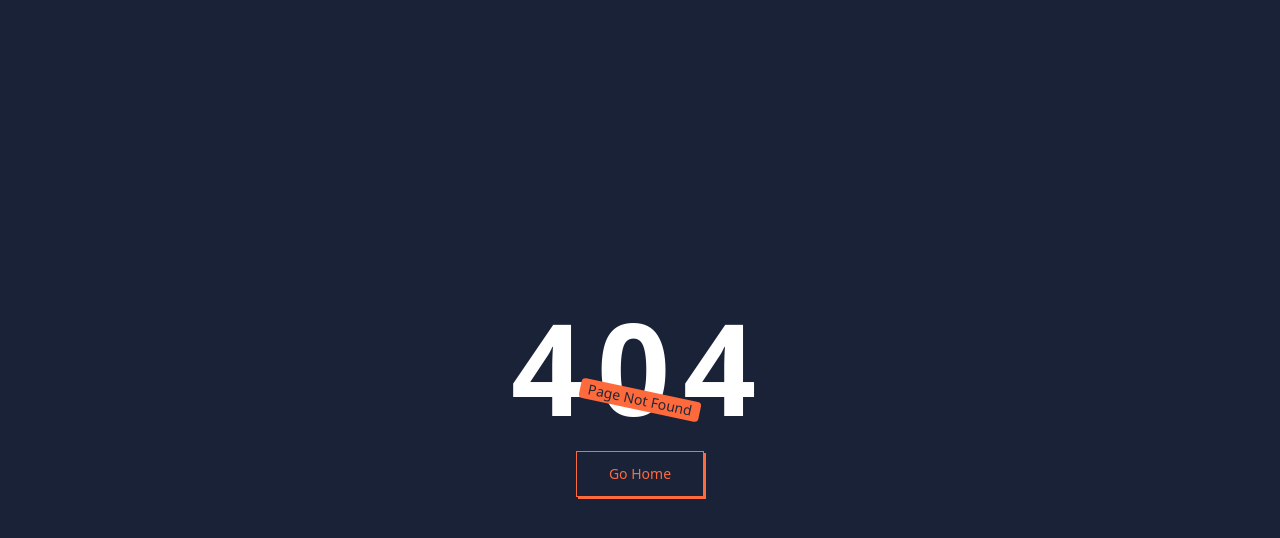
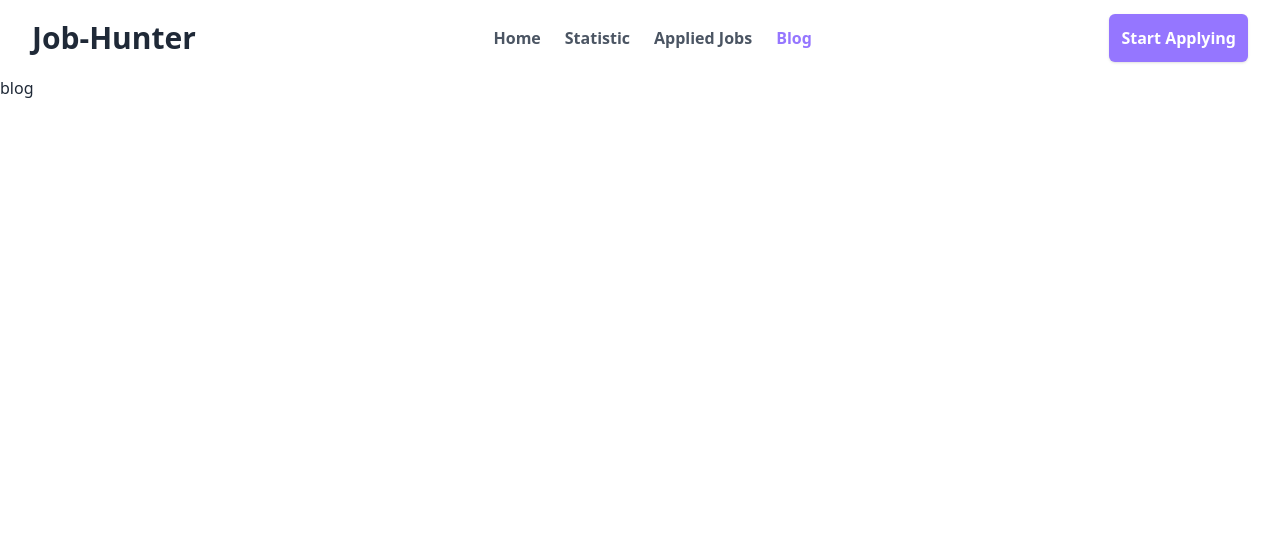
Before and after one commit to Shajib-Dv/job-hunt, a React (Vite) app: page /blog in a window 1280 px wide. Before the commit this address had no page. Shown: the top 538 px of the page. Built offline with nearby package versions, Linux system fonts and the light colour scheme.

Commit message:
all router added

```diff
--- a/src/Layout/Home.jsx
+++ b/src/Layout/Home.jsx
@@ -8,7 +8,7 @@ const Home = () => {
   return (
     <>
       <Header />
-      <div>
+      <div className="h-[calc(100vh - 200px)]">
         <Outlet />
       </div>
     </>
--- /dev/null
+++ b/src/components/AppliedJobs.jsx
@@ -0,0 +1,13 @@
+/** @format */
+
+import React from "react";
+
+const AppliedJobs = () => {
+  return (
+    <div>
+      <h3>Applied job</h3>
+    </div>
+  );
+};
+
+export default AppliedJobs;
--- /dev/null
+++ b/src/components/Blog.jsx
@@ -0,0 +1,13 @@
+/** @format */
+
+import React from "react";
+
+const Blog = () => {
+  return (
+    <div>
+      <h3>blog</h3>
+    </div>
+  );
+};
+
+export default Blog;
--- /dev/null
+++ b/src/components/JobContainer.jsx
@@ -0,0 +1,13 @@
+/** @format */
+
+import React from "react";
+
+const JobContainer = () => {
+  return (
+    <div>
+      <h3>job</h3>
+    </div>
+  );
+};
+
+export default JobContainer;
--- /dev/null
+++ b/src/components/Statistic.jsx
@@ -0,0 +1,13 @@
+/** @format */
+
+import React from "react";
+
+const Statistic = () => {
+  return (
+    <div>
+      <h2>Statistic</h2>
+    </div>
+  );
+};
+
+export default Statistic;
```
Also changed, not shown: src/main.jsx (+22 -0 lines).
